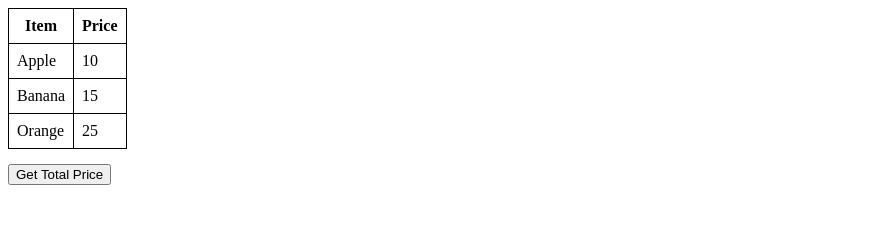
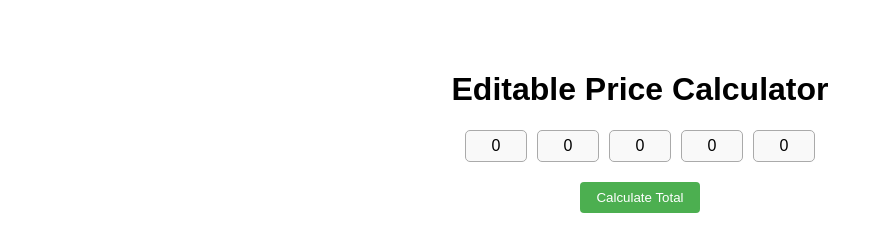
Before and after one commit to acciojob/grofers-checkout-coderKshiteej, a website: page main.html in a window 1280 px wide. Shown: the whole page, without its empty margins (0-883 px from the left). Drawn offline with Linux system fonts and the light colour scheme.

Commit message:
created a submission

```diff
--- a/main.html
+++ b/main.html
@@ -1,77 +1,26 @@
 <!DOCTYPE html>
 <html lang="en">
 <head>
-  <meta charset="UTF-8" />
-  <meta name="viewport" content="width=device-width, initial-scale=1.0" />
-  <title>Grofers Checkout</title>
-  <style>
-    table, td, th {
-      border: 1px solid black;
-      border-collapse: collapse;
-      padding: 8px;
-    }
-  </style>
+  <meta charset="UTF-8">
+  <title>Sum Prices</title>
+  <link rel="stylesheet" href="styles.css">
 </head>
 <body>
-  <table id="grocery-table">
-    <tr>
-      <th>Item</th>
-      <th>Price</th>
-    </tr>
-    <tr class="item">
-      <td>Apple</td>
-      <td class="price" contenteditable="true">10</td>
-    </tr>
-    <tr class="item">
-      <td>Banana</td>
-      <td class="price" contenteditable="true">15</td>
-    </tr>
-    <tr class="item">
-      <td>Orange</td>
-      <td class="price" contenteditable="true">25</td>
-    </tr>
-  </table>
 
-  <div id="ans" style="margin-top: 15px; font-weight: bold;"></div>
+  <h1>Editable Price Calculator</h1>
 
-  <script>
-    // Create "Get Total Price" button dynamically
-    const getSumBtn = document.createElement("button");
-    getSumBtn.append("Get Total Price");
-    document.body.appendChild(getSumBtn);
+  <div class="price-container">
+    <div class="price" contenteditable="true">0</div>
+    <div class="price" contenteditable="true">0</div>
+    <div class="price" contenteditable="true">0</div>
+    <div class="price" contenteditable="true">0</div>
+    <div class="price" contenteditable="true">0</div>
+  </div>
 
-    // Function to calculate total price
-    const getSum = () => {
-      const priceElements = document.querySelectorAll(".price");
-      let total = 0;
+  <button id="calc">Calculate Total</button>
 
-      // Sum all prices (auto converts text to number)
-      priceElements.forEach((el) => {
-        const value = parseFloat(el.textContent.trim()) || 0;
-        total += value;
-      });
+  <div id="ans"></div>
 
-      // Show result in #ans
-      const ansDiv = document.getElementById("ans");
-      ansDiv.textContent = total;
-
-      // Optional: also append a new row to the table
-      const table = document.getElementById("grocery-table");
-      let existingTotalRow = document.getElementById("total-row");
-      if (existingTotalRow) {
-        existingTotalRow.remove(); // remove old total row if it exists
-      }
-
-      const totalRow = document.createElement("tr");
-      totalRow.id = "total-row";
-      const totalCell = document.createElement("td");
-      totalCell.colSpan = 2;
-      totalCell.textContent = "Total Price: " + total;
-      totalRow.appendChild(totalCell);
-      table.appendChild(totalRow);
-    };
-
-    getSumBtn.addEventListener("click", getSum);
-  </script>
+  <script src="script.js"></script>
 </body>
 </html>
--- /dev/null
+++ b/script.js
@@ -0,0 +1,16 @@
+const button = document.getElementById('calc');
+const ansDiv = document.getElementById('ans');
+
+button.addEventListener('click', () => {
+  const prices = document.querySelectorAll('.price');
+  let total = 0;
+
+  prices.forEach(p => {
+    const val = parseFloat(p.innerText.trim());
+    if (!isNaN(val)) {
+      total += val;
+    }
+  });
+
+  ansDiv.innerText = total;
+});
--- a/styles.css
+++ b/styles.css
@@ -1,2 +1,40 @@
+body {
+  font-family: Arial, sans-serif;
+  display: flex;
+  flex-direction: column;
+  align-items: center;
+  margin-top: 50px;
+}
+
+.price-container {
+  display: flex;
+  gap: 10px;
+  margin-bottom: 20px;
+}
+
+.price {
+  width: 60px;
+  height: 30px;
+  border: 1px solid #aaa;
+  text-align: center;
+  line-height: 30px;
+  background-color: #f9f9f9;
+  border-radius: 5px;
+}
+
+button {
+  padding: 8px 16px;
+  background: #4CAF50;
+  color: white;
+  border: none;
+  border-radius: 4px;
+  cursor: pointer;
+}
+
+#ans {
+  margin-top: 20px;
+  font-size: 20px;
+  font-weight: bold;
+}
 
 /* Your CSS Code here. */
```
